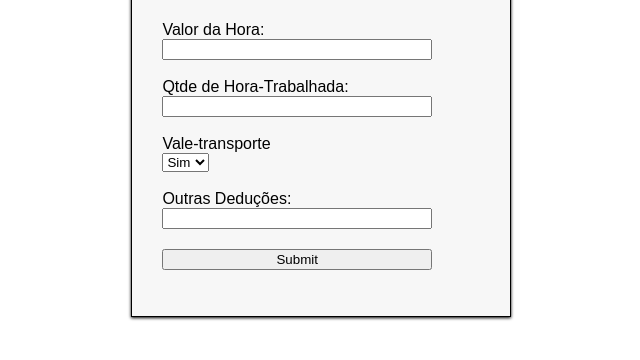
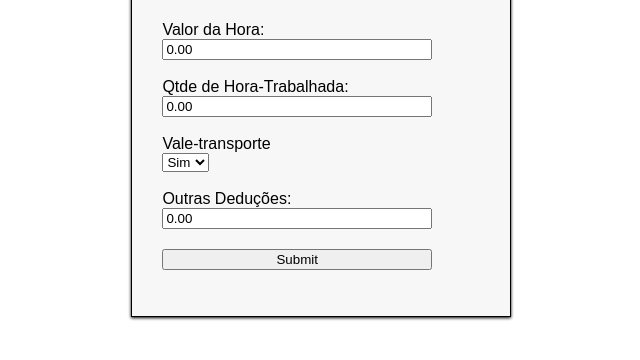
Before and after one commit to CarlosSQH/At-12-Calcular-Sal-rio, a plain HTML site: page index.html in a window 1280 px wide. Shown: the part 130-490 px from the top of the page, without its empty margins (319-959 px from the left). Drawn offline with Linux system fonts and the light colour scheme.

Commit message:
Update index.html

```diff
--- a/index.html
+++ b/index.html
@@ -10,10 +10,10 @@
     <div id="divisoria">
       <h1>Calcular Salário</h1>
       <label>Valor da Hora:</label> <br />
-      <input type="text" id="salariohora" onkeypress="return validarNumeros(event)"/> <br /><br />
+      <input type="text" id="salariohora" value="0.00" onkeypress="return validarNumeros(event)"/> <br /><br />
 
       <label>Qtde de Hora-Trabalhada:</label> <br />
-      <input type="text" id="horatrabalhada" onkeypress="return validarNumeros(event)" /> <br /><br />
+      <input type="text" id="horatrabalhada" value="0.00" onkeypress="return validarNumeros(event)" /> <br /><br />
 
       <label>Vale-transporte</label> <br />
       <select id="valeT">
@@ -23,9 +23,9 @@
       <br /><br />
 
       <label>Outras Deduções:</label> <br />
-      <input type="text" id="deduzir" onkeypress="return validarNumeros(event)" /> <br />
+      <input type="text" id="deduzir"  value="0.00" onkeypress="return validarNumeros(event)" /> <br />
 
-      <input type="submit" id="botao" onclick="pagamento()" />
+      <input type="submit" id="botao"  onclick="pagamento()" />
 
       <p id="resultado"></p>
     </div>
```
